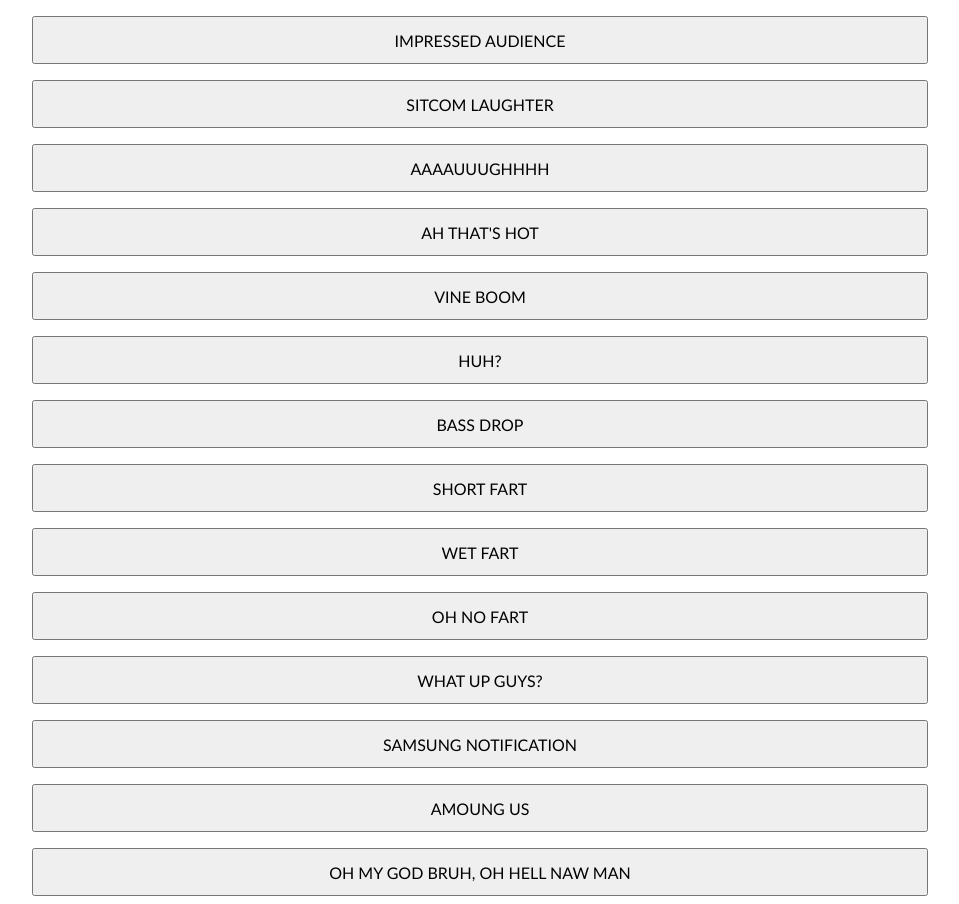
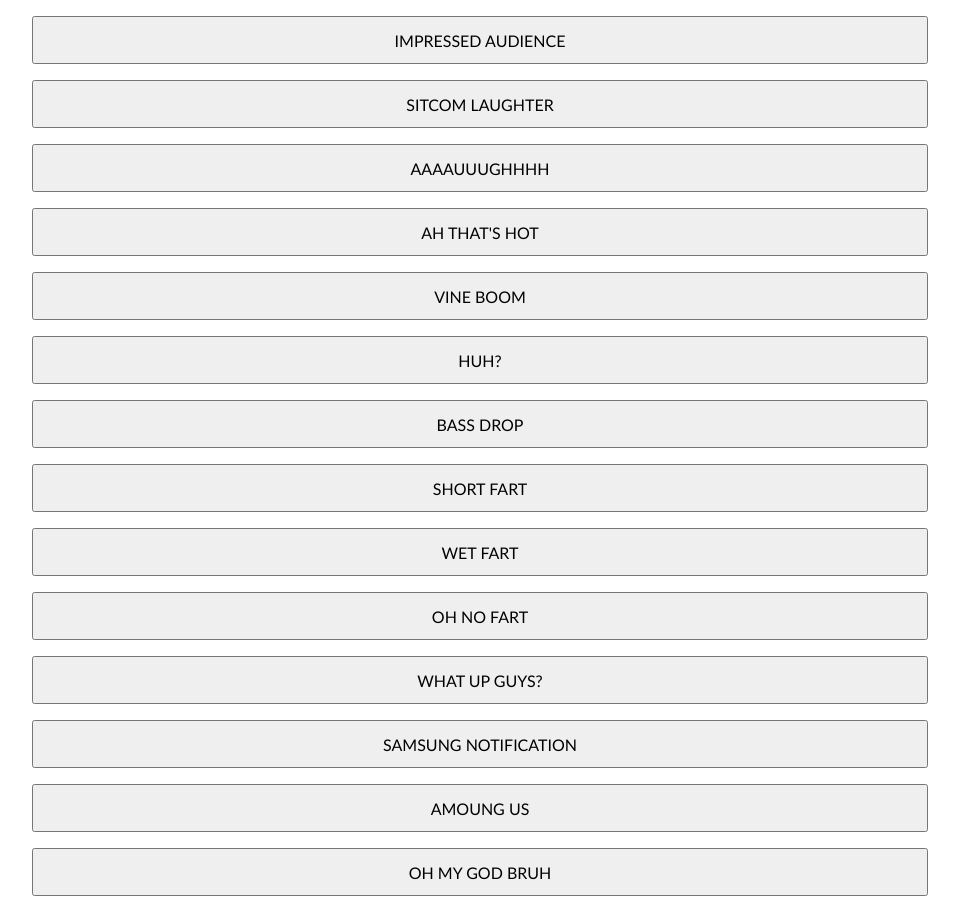
Before and after one commit to iamvetle/sound-effects, a Nuxt app: page / in a window 1280 px wide. Shown: the whole page, without its empty margins (160-1119 px from the left). Built offline with nearby package versions, Linux system fonts and the light colour scheme.

Commit message:
Change name of a long named sound effect.

```diff
--- a/app.vue
+++ b/app.vue
@@ -69,7 +69,7 @@
 			src: "among-us-sound.mp3",
 		},
 		{
-			title: "Oh my god bruh, oh hell naw man",
+			title: "Oh my god bruh",
 			src: "oh-my-god-bruh-oh-hell-naw-man-wtf.mp3",
 		},
 	];
@@ -87,7 +87,7 @@
 		meta: [
 			{
 				name: "theme-color",
-				content: "#636f95",
+				content: "#ffffff",
 			},
 		],
 		link: [
--- a/nuxt.config.ts
+++ b/nuxt.config.ts
@@ -1,4 +1,10 @@
 // https://nuxt.com/docs/api/configuration/nuxt-config
 export default defineNuxtConfig({
-  devtools: { enabled: true }
-})
+	devtools: { enabled: true },
+	nitro: {
+		prerender: {
+			// Have to specify this (npx nuxi generate) or manifest.json will become a html file..
+			ignore: ["/manifest.json"],
+		},
+	},
+});
```
Also changed, not shown: public/manifest.json.
